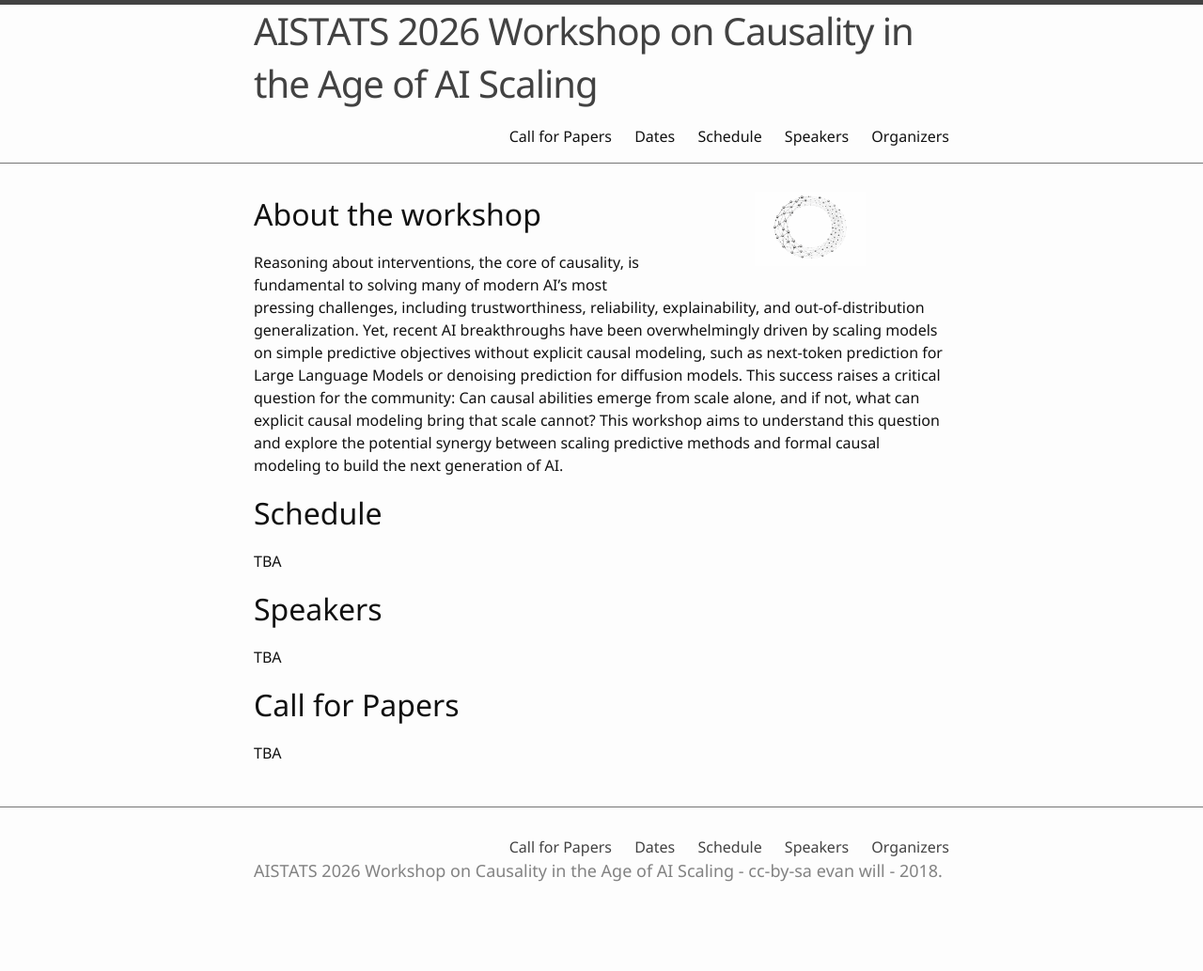
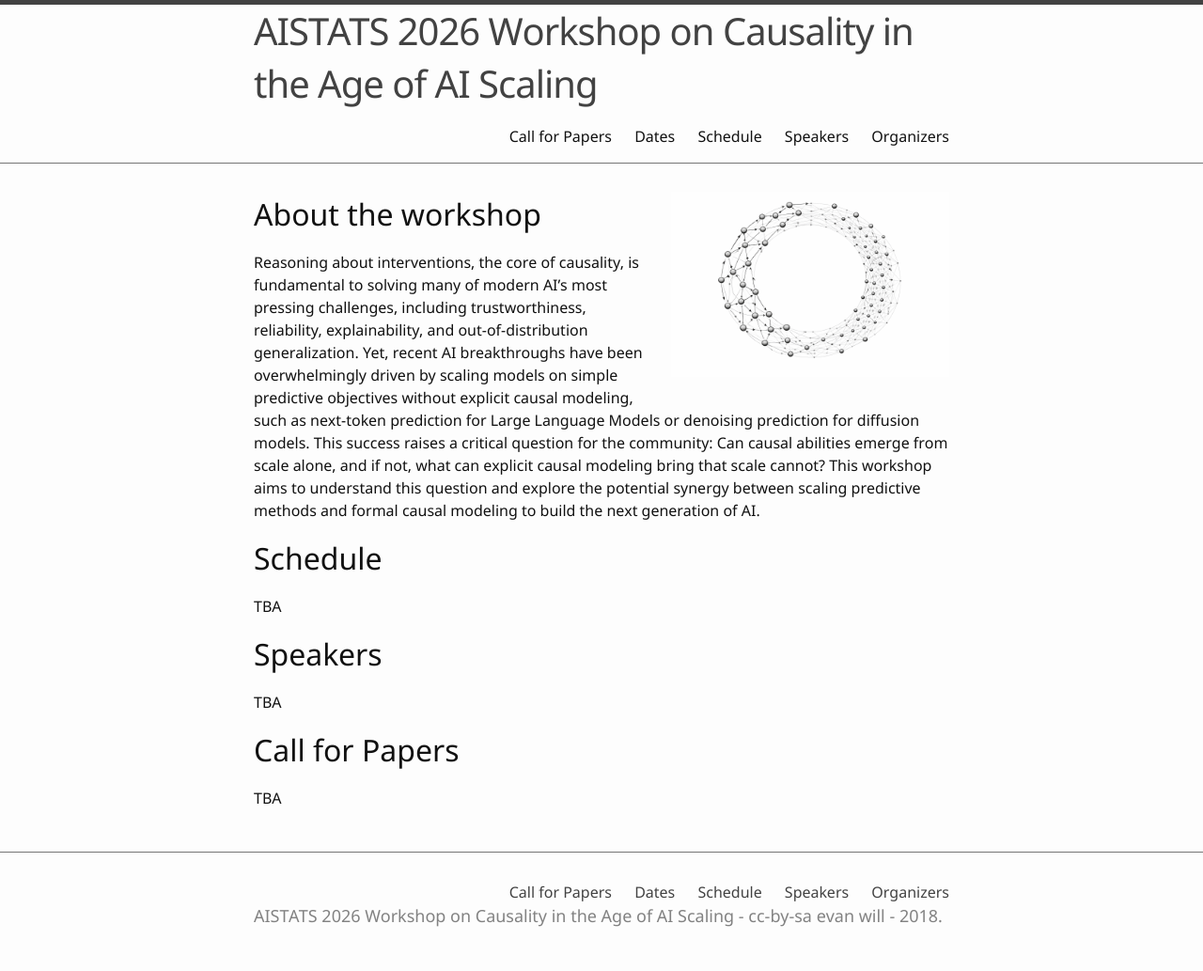
Before and after one commit to causcale/causcale.github.io, a Jekyll site: the page built from index.md, in a window 1280 px wide. Shown: the whole page at 94% size. Built offline with Jekyll 4.4.1, drawn with Linux system fonts in a browser that asks for light colours; before the commit the page ends 985 px from its top, so only the background shows below that.

Commit message:
Update index.md

```diff
--- a/index.md
+++ b/index.md
@@ -3,7 +3,7 @@
 ---
 
 <div class="float-right-figure">
-  {% include figure.html img="Logo.png" alt="logo" width="40%" %}
+  {% include figure.html img="Logo.png" alt="logo" width="100%" %}
 </div>
 
 # About the workshop
```
